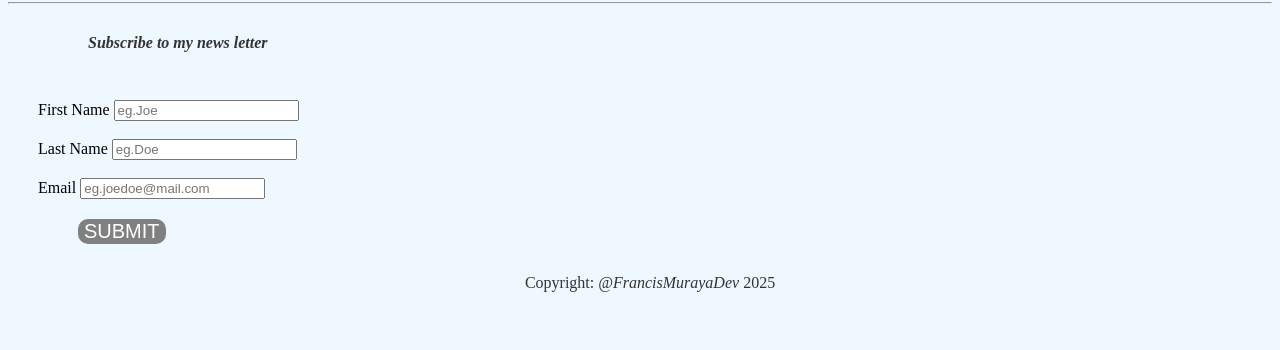
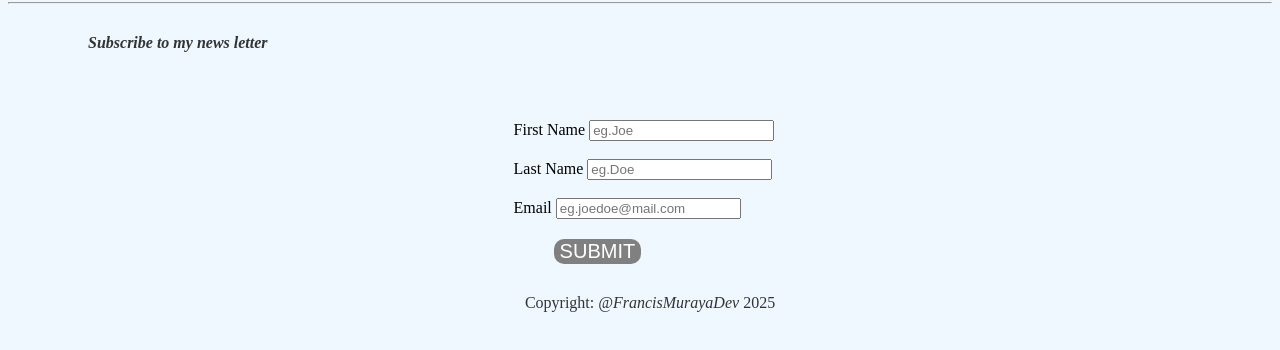
Before and after one commit to FrancisMurayaDev/my-5-Dream-Vacation-Places, a plain HTML site: page index.html in a window 1280 px wide. Shown: the part 2456-2806 px from the top of the page. Drawn offline with Linux system fonts and the light colour scheme.

Commit message:
add margin to form

```diff
--- a/index.css
+++ b/index.css
@@ -54,3 +54,6 @@ figcaption{
   font-size: small;
   color: rgb(7, 60, 220);
 }
+.form{
+  margin-left: 40%;
+}
--- a/index.html
+++ b/index.html
@@ -128,6 +128,8 @@
       </i>
     </p>
     <br>
+  </div>
+  <div class="form">
     <form action="">
       <div>
         <label for="fn">First Name</label>
```
